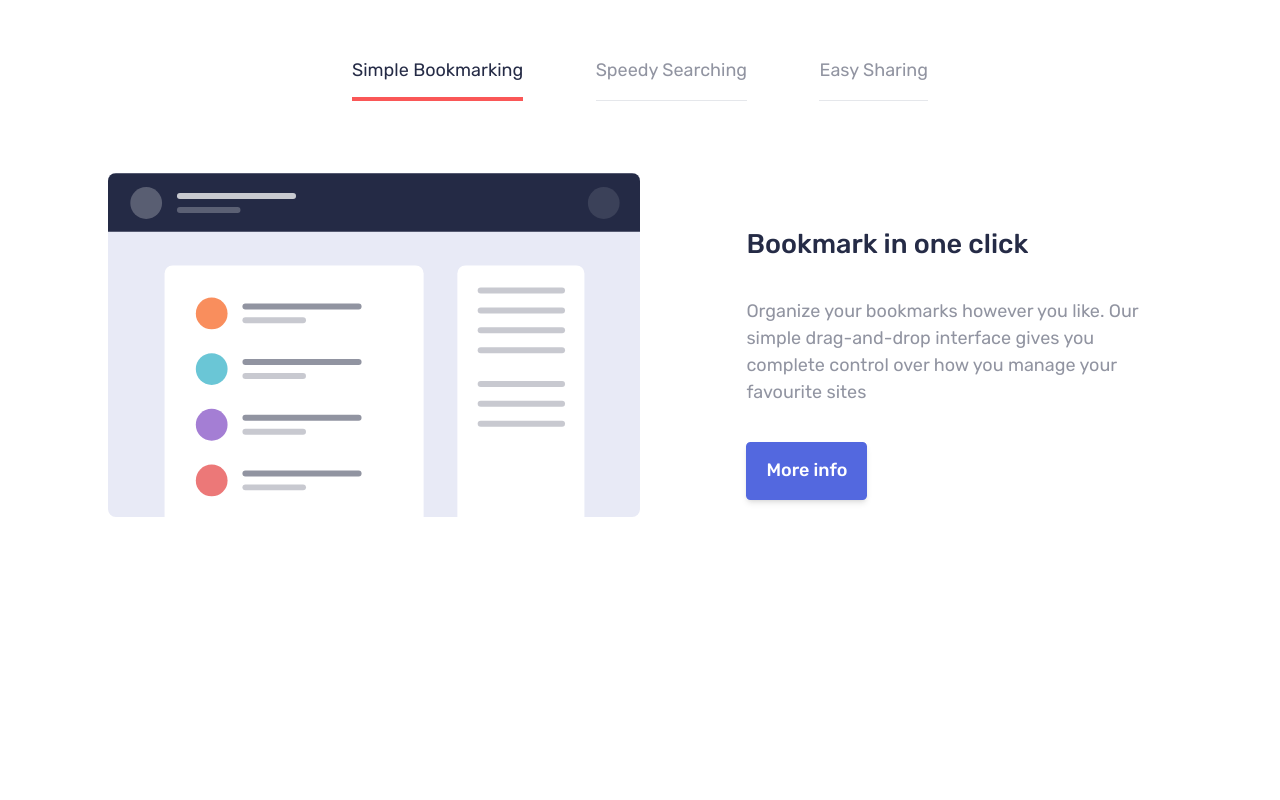
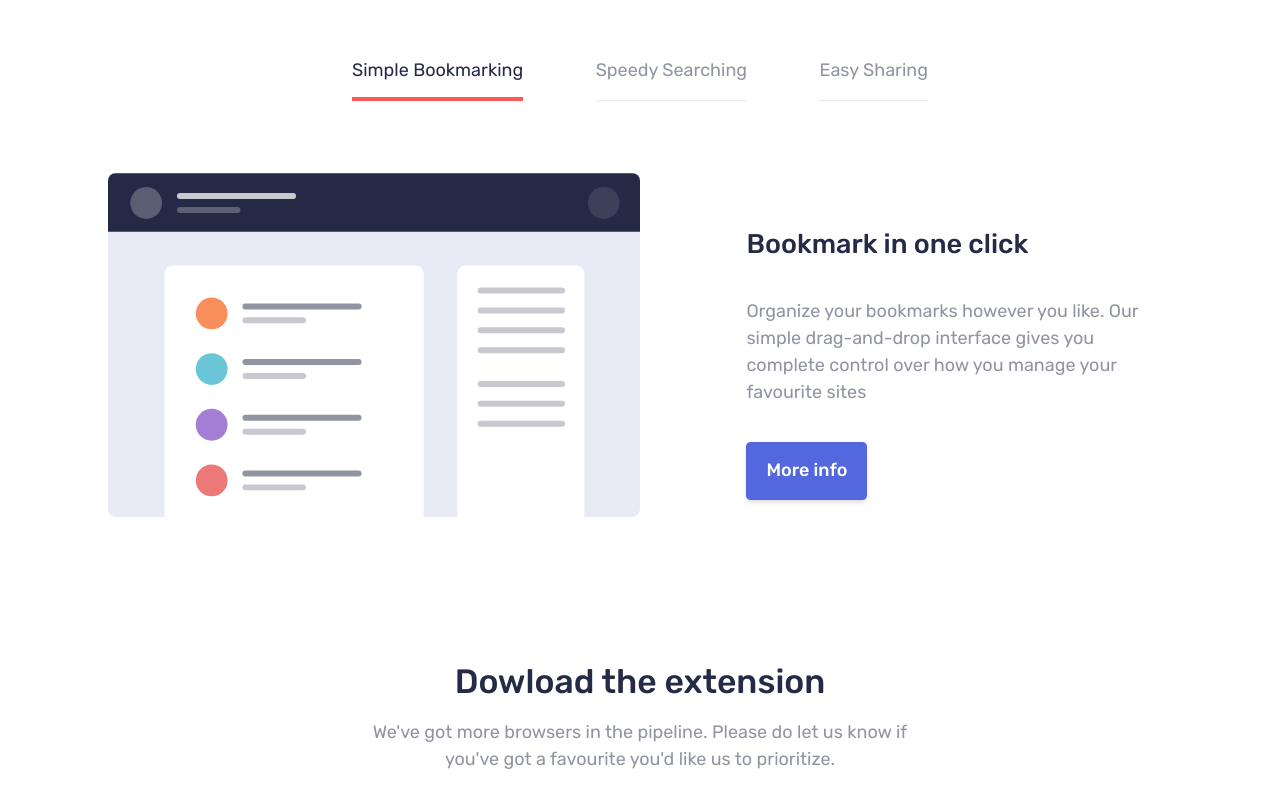
Before and after one commit to Kamil-Budzik/Bookmark-landing-page, a Next.js app: page / in a window 1280 px wide. Shown: the part 1136-1936 px from the top of the page. Before the commit the page ends 1662 px from the top, so only its background shows below. Built offline with nearby package versions, Linux system fonts and the light colour scheme.

Commit message:
feat: Add introduction component

```diff
--- /dev/null
+++ b/src/components/Extension.tsx
@@ -0,0 +1,17 @@
+import React from 'react'
+
+import Introduction from './Introduction'
+
+const Extension = () => {
+  return (
+    <section className="mt-32 flex flex-col items-center px-12">
+      <Introduction
+        title="Dowload the extension"
+        content="We've got more browsers in the pipeline. Please do let us know if you've
+        got a favourite you'd like us to prioritize."
+      />
+    </section>
+  )
+}
+
+export default Extension
--- a/src/components/Features.tsx
+++ b/src/components/Features.tsx
@@ -1,4 +1,5 @@
 import React, { useState } from 'react'
+import Introduction from './Introduction'
 
 const ELEMENTS = ['Simple Bookmarking', 'Speedy Searching', 'Easy Sharing']
 const CONTENT = [
@@ -30,14 +31,13 @@ const Features = () => {
   return (
     <section className="mt-32 flex flex-col items-center px-12">
       <div className="max-w-lg text-center">
-        <header>
-          <h2 className="text-3xl font-medium text-blue-700">Features</h2>
-        </header>
-        <p className="my-4  text-blue-600">
-          Our aim is to make it quick and easy for you to access your favourite
+        <Introduction
+          title="Features"
+          content=" Our aim is to make it quick and easy for you to access your favourite
           websites. Your bookmarks sync between your devices so you can access
-          them on the go.
-        </p>
+          them on the go."
+        />
+
         <ul className="text-blue-600 md:mt-12 md:flex md:justify-between">
           {ELEMENTS.map((el, i) => (
             <li
--- /dev/null
+++ b/src/components/Introduction.tsx
@@ -0,0 +1,19 @@
+import React from 'react'
+
+interface Props {
+  title: string
+  content: string
+}
+
+const Introduction = ({ title, content }: Props) => {
+  return (
+    <div className="max-w-lg text-center">
+      <header>
+        <h2 className="text-3xl font-medium text-blue-700">{title}</h2>
+      </header>
+      <p className="my-4  text-blue-600">{content}</p>
+    </div>
+  )
+}
+
+export default Introduction
--- a/src/pages/index.tsx
+++ b/src/pages/index.tsx
@@ -4,6 +4,7 @@ import Head from 'next/head'
 import Navigation from '../components/Navigation'
 import AboutMe from '../components/AboutMe'
 import Features from '../components/Features'
+import Extension from '../components/Extension'
 
 const Home: NextPage = () => {
   return (
@@ -26,6 +27,7 @@ const Home: NextPage = () => {
         <Navigation />
         <AboutMe />
         <Features />
+        <Extension />
       </main>
     </div>
   )
```
